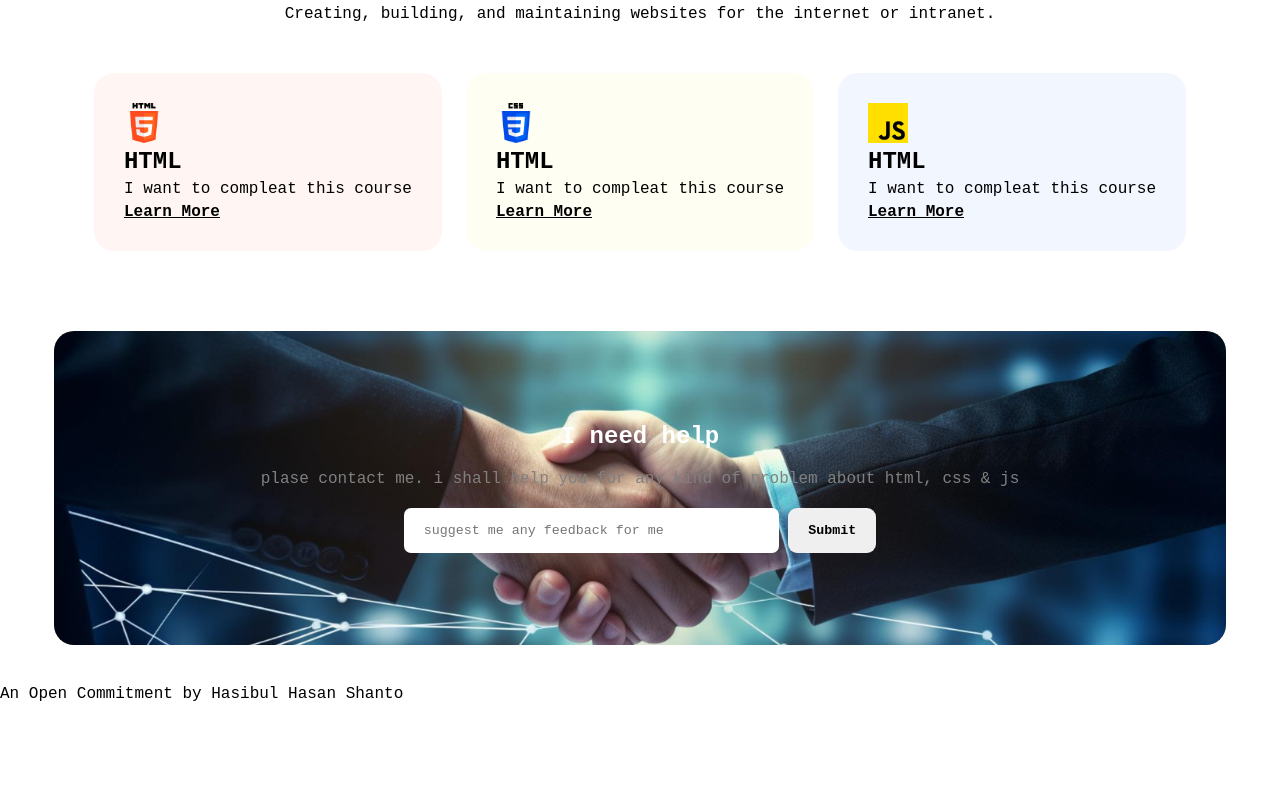
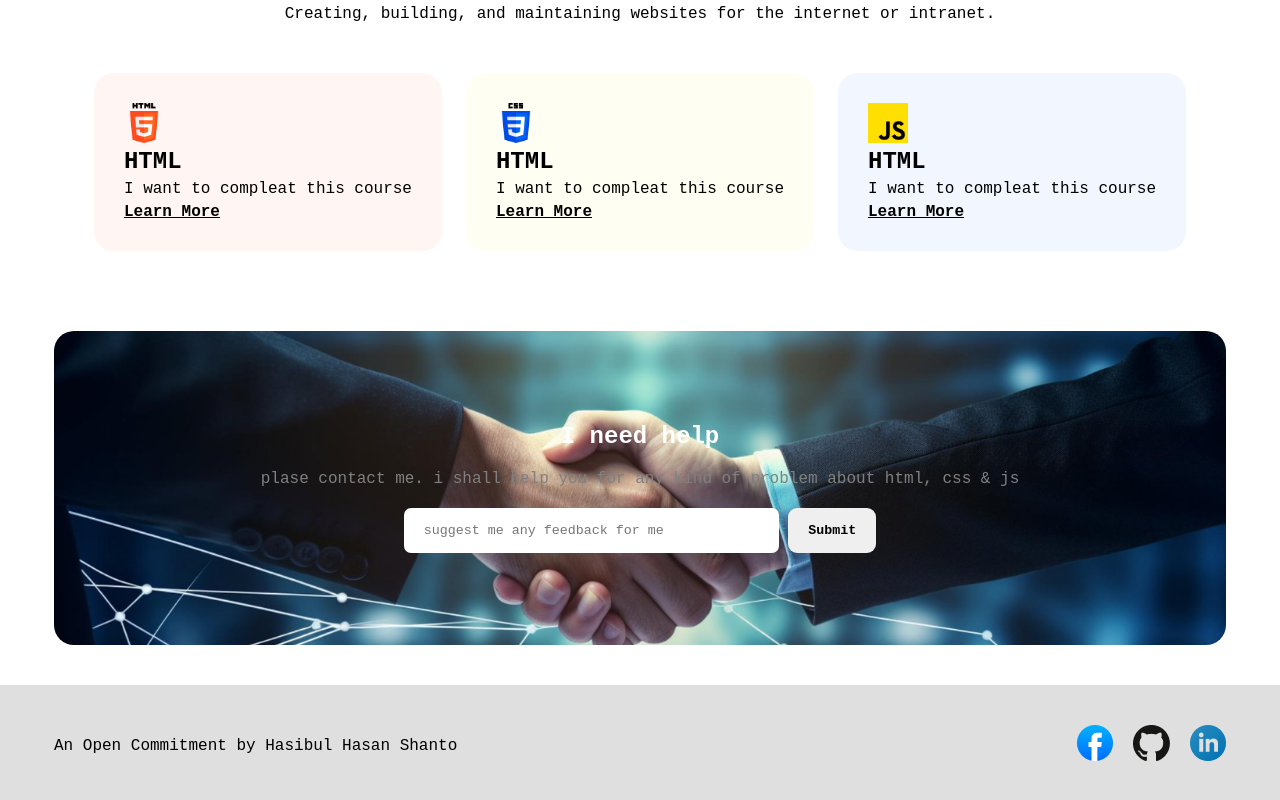
Before and after one commit to mdshanto705670823/My-first-Assignment, a plain HTML site: page index.html in a window 1280 px wide. Shown: the part 3017-3817 px from the top of the page. Before the commit the page ends 3720 px from the top, so only its background shows below. Drawn offline with Linux system fonts and the light colour scheme; a web font is replaced by a local one.

Commit message:
footer section design compleated

```diff
--- a/index.html
+++ b/index.html
@@ -165,6 +165,11 @@
 
       <div class="container ">
         <p>An Open Commitment by Hasibul Hasan Shanto</p>
+        <div class="social">
+          <a href="www.facebook.com"><img src="./assets/facebook.png" alt="not found"></a>
+          <a href="www.facebook.com"><img src="./assets/github.png" alt="not found"></a>
+          <a href="www.facebook.com"><img src="./assets/linkedin-icon 1.png" alt="not found"></a>
+        </div>
       </div>
     </footer>
   </body>
--- a/style.css
+++ b/style.css
@@ -242,3 +242,22 @@ nav {
 .contact{
   padding: 40px 0;
 }
+
+footer{
+  background-color: rgb(223, 223, 223);
+  display: flex;
+  align-items: center;
+  justify-content: center;
+  padding: 40px;
+
+}
+footer> div{
+  display: flex;
+  justify-content: space-between;
+  align-items: center;
+}
+
+.social{
+  display: flex;
+  gap: 20px;
+}
```
